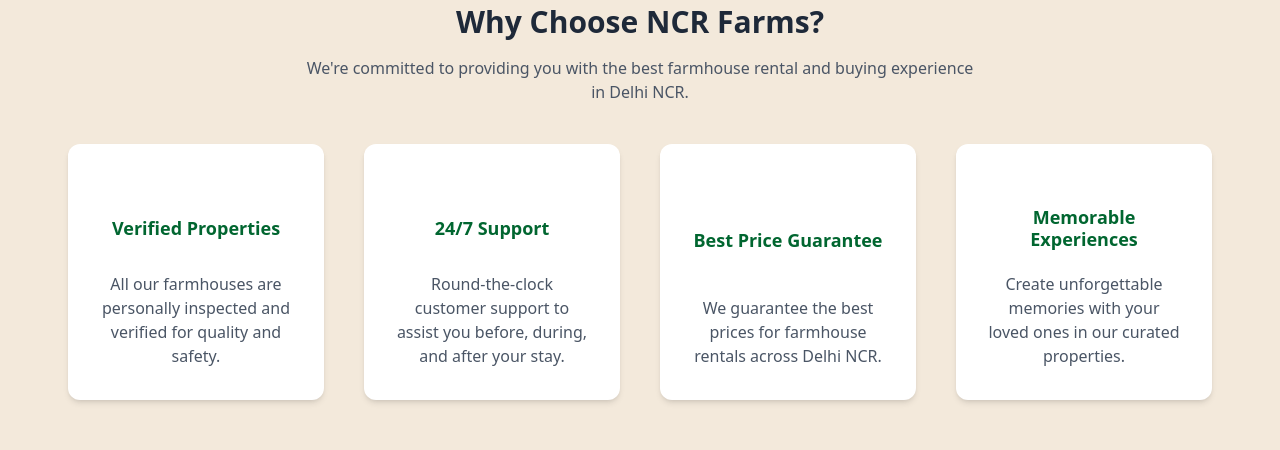
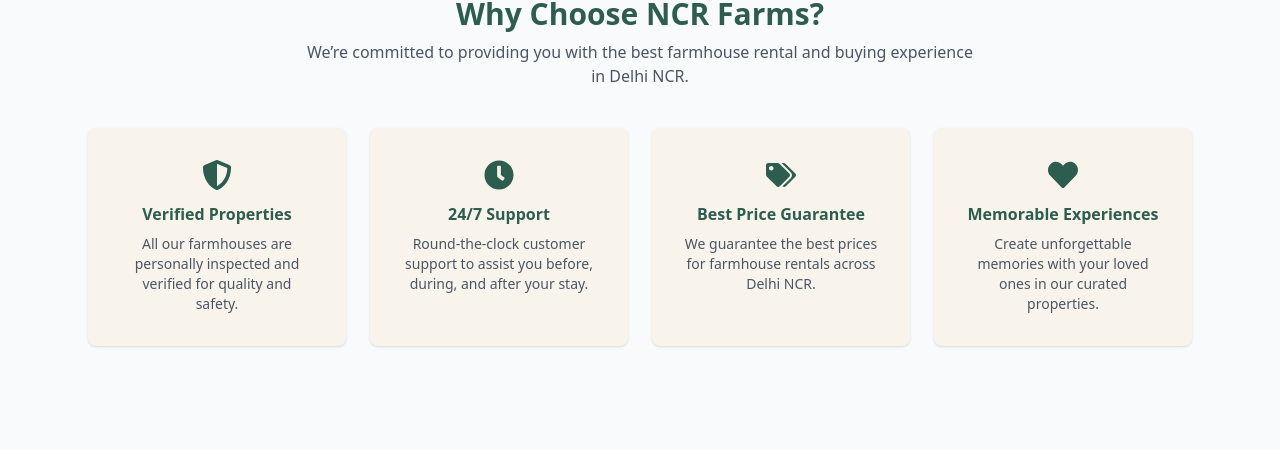
Before and after one commit to ncrfarmstech-sudo/NCR-Farms, a React (Vite) app in the folder client/frontend/: page / in a window 1280 px wide. Shown: the part 1824-2274 px from the top of the page. Built offline with nearby package versions, Linux system fonts and the light colour scheme; no server answers.

Commit message:
searchbar design

```diff
--- a/client/frontend/src/components/Home/FeaturedProducts.jsx
+++ b/client/frontend/src/components/Home/FeaturedProducts.jsx
@@ -45,7 +45,7 @@
 
 export default function FeaturedProperties() {
   return (
-    <section className="py-16 px-4 md:px-10 bg-[#f3e9db]">
+    <section className="py-16 px-4 md:px-10 ">
       {/* Heading */}
       <h2 className="text-2xl md:text-3xl font-bold text-center mb-2 text-gray-800">
         Our Featured Properties
--- a/client/frontend/src/components/Home/Home.jsx
+++ b/client/frontend/src/components/Home/Home.jsx
@@ -4,6 +4,7 @@
 import statsImg from "../../assets/Home/Banner2.png";
 import statsImgDesktop from "../../assets/Home/Banner2-desktop.png";
 import FeaturedProducts from "./FeaturedProducts";
+import WhychooseNcr from "../common/WhychooseNcr";
 
 const Home = () => {
     return (
@@ -66,55 +67,9 @@
                 </div>
             </section>
 
+
             {/* Why Choose NCR Farms */}
-<section className="px-6 py-16 bg-[#f3e9db] text-center">
-  <div className="flex justify-center mb-2">
-
-  </div>
-  <h2 className="text-3xl font-bold text-gray-800 mb-4">
-    Why Choose NCR Farms?
-  </h2>
-  <p className="text-gray-600 max-w-2xl mx-auto mb-10">
-    We're committed to providing you with the best farmhouse rental and buying experience in Delhi NCR.
-  </p>
-
-  <div className="grid grid-cols-2 md:grid-cols-2 lg:grid-cols-4 gap-8 justify-items-center max-w-6xl mx-auto">
-    {[
-      {
-        icon: "fa-shield-alt",
-        title: "Verified Properties",
-        desc: "All our farmhouses are personally inspected and verified for quality and safety.",
-      },
-      {
-        icon: "fa-clock",
-        title: "24/7 Support",
-        desc: "Round-the-clock customer support to assist you before, during, and after your stay.",
-      },
-      {
-        icon: "fa-tag",
-        title: "Best Price Guarantee",
-        desc: "We guarantee the best prices for farmhouse rentals across Delhi NCR.",
-      },
-      {
-        icon: "fa-heart",
-        title: "Memorable Experiences",
-        desc: "Create unforgettable memories with your loved ones in our curated properties.",
-      },
-    ].map((card, idx) => (
-      <div key={card.title} className="bg-white w-40 h-40 md:w-64 md:h-64 p-4 md:p-8 rounded-xl shadow-md hover:shadow-lg transition flex flex-col items-center justify-between overflow-hidden">
-        <div className="text-green-700 text-4xl mb-4">
-          <i className={`fas ${card.icon}`}></i>
-        </div>
-        <h4 className="font-semibold text-sm md:text-base lg:text-lg mb-1 md:mb-2 text-green-800 leading-tight text-center">
-          {card.title}
-        </h4>
-        <p className="text-gray-600 text-xs sm:text-sm md:text-base text-center leading-tight md:leading-snug lg:leading-normal">
-          {typeof card.desc === 'object' ? JSON.stringify(card.desc) : card.desc}
-        </p>
-      </div>
-    ))}
-  </div>
-</section>
+            <WhychooseNcr />
 
 
             {/* Featured Properties */}
--- a/client/frontend/src/components/common/WhychooseNcr.jsx
+++ b/client/frontend/src/components/common/WhychooseNcr.jsx
@@ -0,0 +1,65 @@
+import React from 'react';
+import { FaShieldAlt, FaClock, FaTags, FaHeart } from 'react-icons/fa';
+
+const WhychooseNcr = () => {
+  return (
+    <div className="max-w-6xl mx-auto px-6 py-16 text-center">
+      <h2 className="text-2xl md:text-3xl font-bold text-[#2D5D4F]">
+        Why Choose NCR Farms?
+      </h2>
+      <p className="text-gray-600 mt-2 max-w-2xl mx-auto">
+        We’re committed to providing you with the best farmhouse rental and buying
+        experience in Delhi NCR.
+      </p>
+
+      <div className="grid grid-cols-1 md:grid-cols-4 gap-6 mt-10">
+        {/* Card 1 */}
+        <div className="bg-[#F8F4EC] p-8 rounded-lg shadow text-center">
+          <FaShieldAlt className="mx-auto text-3xl text-[#2D5D4F] mb-3" />
+          <h3 className="font-semibold text-[#2D5D4F]">
+            Verified Properties
+          </h3>
+          <p className="text-sm text-gray-600 mt-2">
+            All our farmhouses are personally inspected and verified for quality
+            and safety.
+          </p>
+        </div>
+
+        {/* Card 2 */}
+        <div className="bg-[#F8F4EC] p-8 rounded-lg shadow text-center">
+          <FaClock className="mx-auto text-3xl text-[#2D5D4F] mb-3" />
+          <h3 className="font-semibold text-[#2D5D4F]">24/7 Support</h3>
+          <p className="text-sm text-gray-600 mt-2">
+            Round-the-clock customer support to assist you before, during, and after
+            your stay.
+          </p>
+        </div>
+
+        {/* Card 3 */}
+        <div className="bg-[#F8F4EC] p-8 rounded-lg shadow text-center">
+          <FaTags className="mx-auto text-3xl text-[#2D5D4F] mb-3" />
+          <h3 className="font-semibold text-[#2D5D4F]">
+            Best Price Guarantee
+          </h3>
+          <p className="text-sm text-gray-600 mt-2">
+            We guarantee the best prices for farmhouse rentals across Delhi NCR.
+          </p>
+        </div>
+
+        {/* Card 4 */}
+        <div className="bg-[#F8F4EC] p-8 rounded-lg shadow text-center">
+          <FaHeart className="mx-auto text-3xl text-[#2D5D4F] mb-3" />
+          <h3 className="font-semibold text-[#2D5D4F]">
+            Memorable Experiences
+          </h3>
+          <p className="text-sm text-gray-600 mt-2">
+            Create unforgettable memories with your loved ones in our curated
+            properties.
+          </p>
+        </div>
+      </div>
+    </div>
+  );
+};
+
+export default WhychooseNcr;
--- a/client/frontend/src/pages/ContactUs.jsx
+++ b/client/frontend/src/pages/ContactUs.jsx
@@ -3,6 +3,7 @@
 import { FaPhoneAlt, FaEnvelope, FaClock, FaMapMarkerAlt } from "react-icons/fa";
  import { FaShieldAlt,  FaTags, FaHeart } from "react-icons/fa";
  import bgImage from '../assets/contactus.png'
+import WhychooseNcr from "../components/common/WhychooseNcr";
 
 const ContactUs = () => {
   const { submitContact, loading, error, success } = useContactUs();
@@ -147,62 +148,7 @@
 
 
 {/* Why Choose NCR Farms Section */}
-<div className="max-w-6xl mx-auto px-6 py-16 text-center">
-  <h2 className="text-2xl md:text-3xl font-bold text-[#2D5D4F]">
-    Why Choose NCR Farms?
-  </h2>
-  <p className="text-gray-600 mt-2 max-w-2xl mx-auto">
-    We’re committed to providing you with the best farmhouse rental and buying
-    experience in Delhi NCR.
-  </p>
-
-  <div className="grid grid-cols-1 md:grid-cols-4 gap-6 mt-10">
-    {/* Card 1 */}
-    <div className="bg-[#F8F4EC] p-8 rounded-lg shadow text-center">
-      <FaShieldAlt className="mx-auto text-3xl text-[#2D5D4F] mb-3" />
-      <h3 className="font-semibold text-[#2D5D4F]">
-        Verified Properties
-      </h3>
-      <p className="text-sm text-gray-600 mt-2">
-        All our farmhouses are personally inspected and verified for quality
-        and safety.
-      </p>
-    </div>
-
-    {/* Card 2 */}
-    <div className="bg-[#F8F4EC] p-8 rounded-lg shadow text-center">
-      <FaClock className="mx-auto text-3xl text-[#2D5D4F] mb-3" />
-      <h3 className="font-semibold text-[#2D5D4F]">24/7 Support</h3>
-      <p className="text-sm text-gray-600 mt-2">
-        Round-the-clock customer support to assist you before, during, and after
-        your stay.
-      </p>
-    </div>
-
-    {/* Card 3 */}
-    <div className="bg-[#F8F4EC] p-8 rounded-lg shadow text-center">
-      <FaTags className="mx-auto text-3xl text-[#2D5D4F] mb-3" />
-      <h3 className="font-semibold text-[#2D5D4F]">
-        Best Price Guarantee
-      </h3>
-      <p className="text-sm text-gray-600 mt-2">
-        We guarantee the best prices for farmhouse rentals across Delhi NCR.
-      </p>
-    </div>
-
-    {/* Card 4 */}
-    <div className="bg-[#F8F4EC] p-8 rounded-lg shadow text-center">
-      <FaHeart className="mx-auto text-3xl text-[#2D5D4F] mb-3" />
-      <h3 className="font-semibold text-[#2D5D4F]">
-        Memorable Experiences
-      </h3>
-      <p className="text-sm text-gray-600 mt-2">
-        Create unforgettable memories with your loved ones in our curated
-        properties.
-      </p>
-    </div>
-  </div>
-</div>
+<WhychooseNcr/>
 
 
       {/* FAQ Section */}
```
Also changed, not shown: client/frontend/src/components/common/Navbar.jsx (+38 -21 lines).
